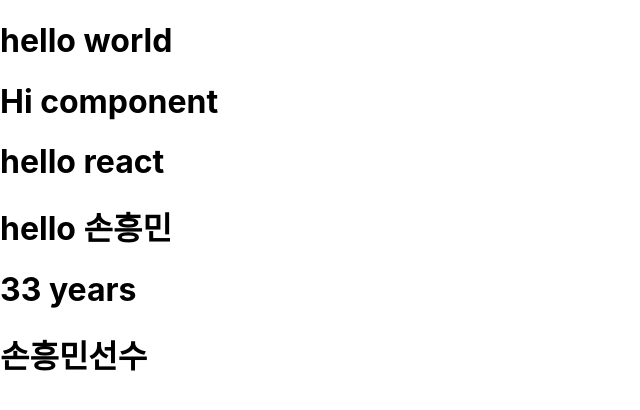
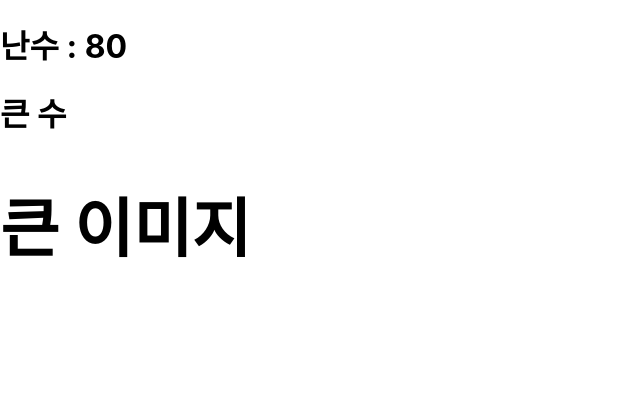
Before and after one commit to kangjs3779/reactpractice, a React (Create React App) app: page / in a window 1280 px wide. Shown: the top 410 px of the page, without its empty margins (0-640 px from the left). Built offline with nearby package versions, Linux system fonts and the light colour scheme.

Commit message:
로직 삽입

```diff
--- a/src/App.js
+++ b/src/App.js
@@ -1,13 +1,27 @@
 // html 코드 = JSX
 // html 코드를 감싸고 있는 function = component
 function App() {
+  const number = Math.ceil(Math.random() * 100);
+
   return (
     <div>
-      <h1>hello world</h1>
-      <MyComp />
-      <MyComp2 />
+      <h1>난수 : {number}</h1>
+      <h1>{number > 50 ? "큰 수" : "작은 수"}</h1>
+      <h1>{number > 50 ? <BigImage /> : <SmallImage />}</h1>
     </div>
   );
+}
+
+function BigImage() {
+  return (
+    <h1>큰 이미지</h1>
+  )
+}
+
+function SmallImage() {
+  return (
+    <h1>작은 이미지</h1>
+  )
 }
 
 // 브라우저에서 기본적으로 제공해주는 태그(built-id component) <div><h1>은 소문자로 시작
@@ -31,6 +45,7 @@ function MyComp2() {
       <h1>hello {name}</h1>
       <h1>{age} years</h1>
       <h1>{name + "선수"}</h1>
+      <h1>{age + 5}</h1>
       {/* 주석은 이렇게 쓴다 */}
     </>
   );
```
Also changed, not shown: src/index.js (line endings or trailing spaces).
